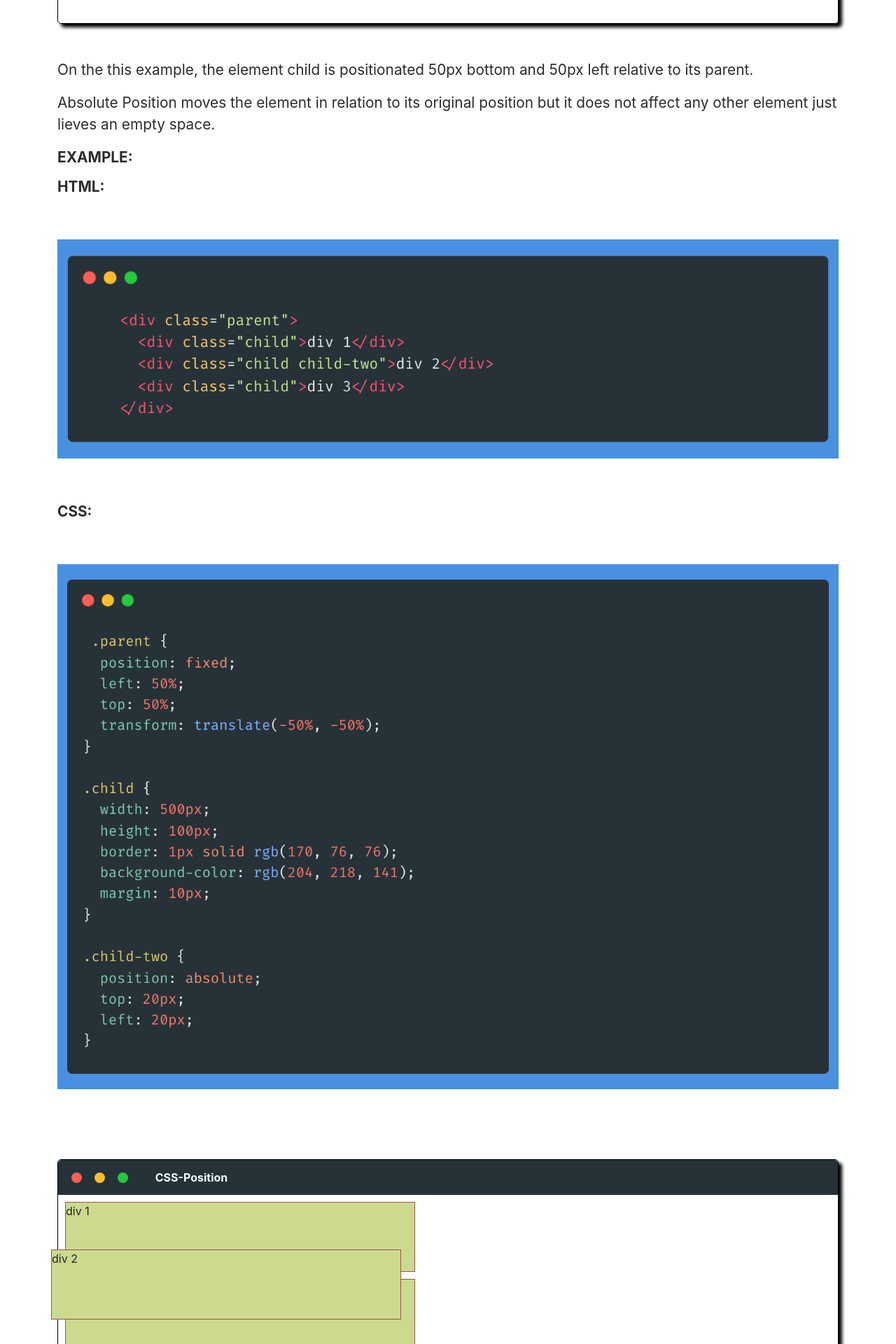
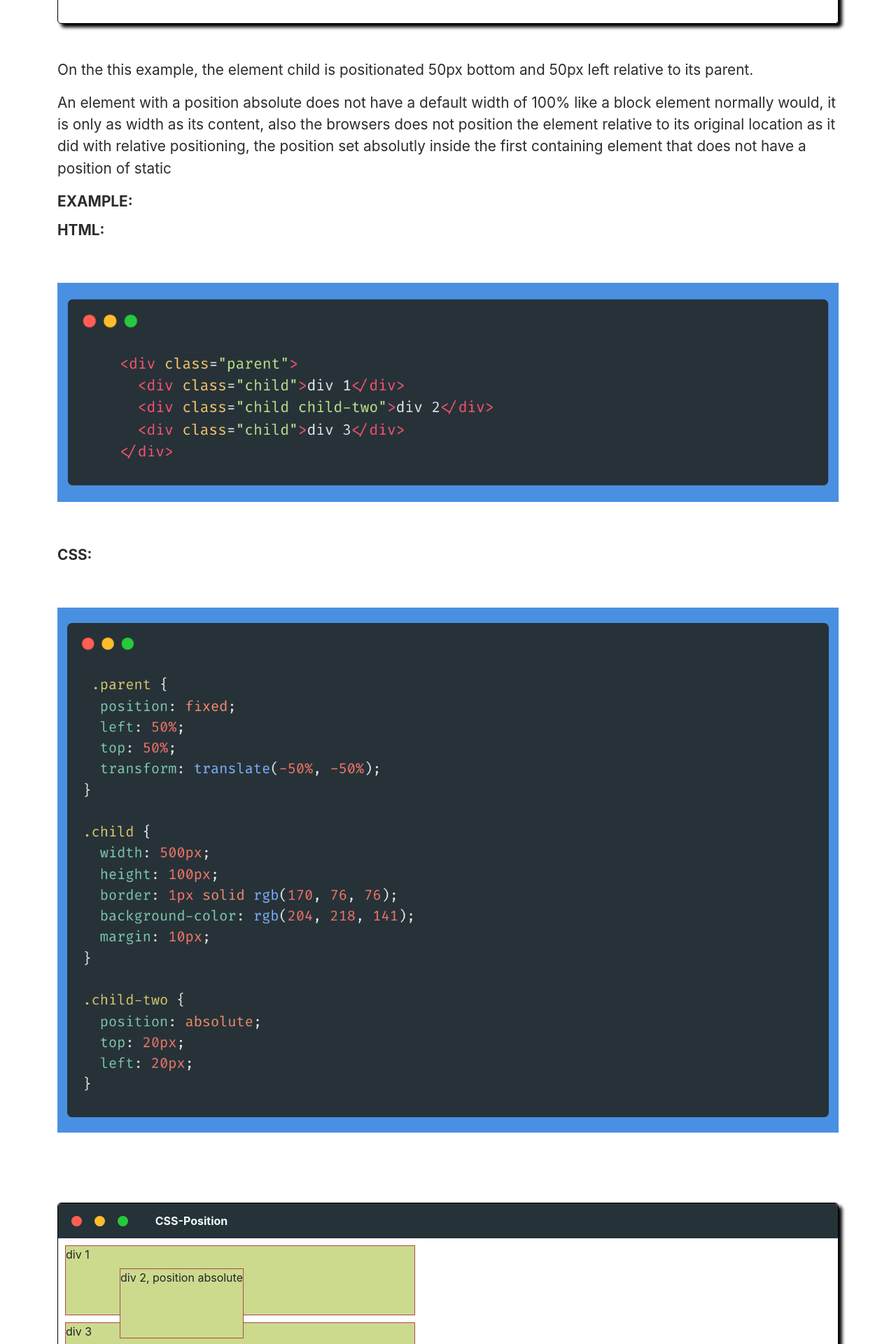
Before and after one commit to leonsuaren/position-property, a React (Create React App) app: page /absolute in a window 1280 px wide. Shown: the part 4500-6420 px from the top of the page at 70% size. Built offline with nearby package versions, Linux system fonts and the light colour scheme.

Commit message:
delete unnecessary files and fix the missing alt attribute on Img elements

```diff
--- a/src/components/pice-of-code/PiceOfCode.jsx
+++ /dev/null
@@ -1,8 +0,0 @@
-import React from 'react';
-import './styles.css';
-
-export const PiceOfCode = ({ children }) => {
-  return(
-    <div className='pice-of-code-container'>{ children }</div>
-  )
-}
--- a/src/components/pice-of-code/index.js
+++ /dev/null
@@ -1 +0,0 @@
-export { PiceOfCode } from './PiceOfCode';
--- a/src/components/pice-of-code/styles.css
+++ /dev/null
@@ -1,9 +0,0 @@
-.pice-of-code-container {
-  background-color: #262525;
-  display: flex;
-  flex-direction: column;
-  width: 100%;
-  padding: 50px 50px;
-  border-radius: 10px;
-  margin: 50px 0;
-}
--- a/src/views/absolute/Absolute.jsx
+++ b/src/views/absolute/Absolute.jsx
@@ -1,7 +1,6 @@
 import React from 'react';
 import './styles.css';
 
-import { PiceOfCode } from '../../components/pice-of-code';
 import { DisplayWindow } from '../../components/display-window';
 
 export const Absolute = () => {
@@ -18,9 +17,9 @@ export const Absolute = () => {
       <p>Setting the top, right, bottom, and left properties of a absolutly-positioned element will cause it to be adjusted away from its normal position.</p>
       <p className='example-text'>Example: </p>
       <p className='example-text'>HTML: </p>
-      <img src='/relativehtmlexample.png' />
+      <img alt='...' src='/relativehtmlexample.png' />
       <p className='example-text'>CSS: </p>
-      <img src='/absolutehtmlexample.png' />
+      <img alt='...' src='/absolutehtmlexample.png' />
       <DisplayWindow headerTitle='CSS-Position'>
         <div className='parent-element'>
           <div className='child-element' />
@@ -29,9 +28,9 @@ export const Absolute = () => {
       <p>On the example above, the element, a violet square div, it's positionaded 0 pixels top and 0 pixels left from its original position, since its nearest positioned ancestor is the document.</p>
       <p className='example-text'>Example Two: </p>
       <p className='example-text'>HTML: </p>
-        <img src='/absolutehtmlsecondexample.png' />
+        <img alt='...' src='/absolutehtmlsecondexample.png' />
       <p className='example-text'>CSS: </p>
-        <img src='/absolutecsssecondexample.png' />
+        <img alt='...' src='/absolutecsssecondexample.png' />
       <DisplayWindow headerTitle='CSS-Position'>
         <div className='window-wrapper'>
           <div className='parent-with-child'> Parent
@@ -40,16 +39,18 @@ export const Absolute = () => {
         </div>
       </DisplayWindow>
       <p>On the this example, the element child is positionated 50px bottom and 50px left relative to its parent. </p>
-      <p>Absolute Position moves the element in relation to its original position but it does not affect any other element just lieves an empty space.</p>
+      <p>An element with a position absolute does not have a default width of 100% like a block element normally would, it is only as width as its content, also the browsers does not position
+        the element relative to its original location as it did with relative positioning, the position set absolutly inside the first containing element that does not have a position of static
+      </p>
       <p className='example-text'>Example: </p>
       <p className='example-text'>HTML: </p>
-      <img src='/relativeexamplenospace.png' />
+      <img alt='...' src='/relativeexamplenospace.png' />
       <p className='example-text'>CSS: </p>
-      <img src='/cssexampleabsolutenospace.png' />
+      <img alt='...' src='/cssexampleabsolutenospace.png' />
       <DisplayWindow headerTitle='CSS-Position'>
         <div className="parent">
           <div className="child">div 1</div>
-          <div className="child child-two-absolute">div 2</div>
+          <div className="child-two-absolute">div 2, position absolute</div>
           <div className="child">div 3</div>
         </div>
       </DisplayWindow>
--- a/src/views/absolute/styles.css
+++ b/src/views/absolute/styles.css
@@ -48,6 +48,10 @@
 
 .child-two-absolute {
   position: absolute;
-  top: 6275px;
-  left: 63px;
+  top: 6302px;
+  left: 161px;
+  height: 100px;
+  border: 1px solid rgb(170, 76, 76);
+  background-color: rgb(204, 218, 141);
+  margin: 10px;
 }
--- a/src/views/fixed/Fixed.jsx
+++ b/src/views/fixed/Fixed.jsx
@@ -1,5 +1,4 @@
 import React from 'react';
-import { PiceOfCode } from '../../components/pice-of-code';
 import { DisplayWindow } from '../../components/display-window';
 import './styles.css';
 
@@ -16,9 +15,9 @@ export const Fixed = () => {
       </p>
       <p className='example-text'>Example: </p>
       <p className='example-text'>CSS </p>
-      <img src='css-fixed-example.png' />
+      <img alt='...' src='css-fixed-example.png' />
       <p className='example-text'>HTML </p>
-      <img src='./fixedexample.png' />
+      <img alt='...' src='./fixedexample.png' />
       <DisplayWindow headerTitle='CSS-Sticky'>
         <div className='overflow-section'>
           <p className="fixed-element">I am fixed!</p>
--- a/src/views/positioning/Positioning.jsx
+++ b/src/views/positioning/Positioning.jsx
@@ -1,7 +1,5 @@
 import React from 'react';
 import './styles.css';
-
-import { PiceOfCode } from '../../components/pice-of-code';
 
 export const Positioning = () => {
   return (
@@ -18,7 +16,7 @@ export const Positioning = () => {
         <li>sticky</li>
       </ul>
       <p className='example-text'>Example: </p>
-      <img src='/simplepositionexample.png'/>
+      <img alt='...' src='/simplepositionexample.png'/>
       <p>
         With the freedom of placing elements anywhere you want on a page, you can run into the problem of <i>overlap</i>, when an element takes up space another element is using. Nothing is
         stopping you from specifying the absolute lecation af elements so that they <i>overlap</i>. In this case, <b>CSS</b> relies on the <span className='code-on-paragraph'>z-index</span> of each element to determinate which element is on the top
--- a/src/views/relative/Relative.jsx
+++ b/src/views/relative/Relative.jsx
@@ -1,7 +1,6 @@
 import React from 'react';
 import './styles.css';
 
-import { PiceOfCode } from '../../components/pice-of-code';
 import { DisplayWindow } from '../../components/display-window';
 
 export const Relative = () => {
@@ -20,17 +19,17 @@ export const Relative = () => {
       <p>Setting the top, right, bottom, and left properties of a relatively-positioned element will cause it to be adjusted away from its normal position.</p>
       <p className='example-text'>Example: </p>
       <p className='example-text'>HTML: </p>
-      <img src='/relativehtmlexample.png' />
+      <img src='/relativehtmlexample.png' alt='...'/>
       <p className='example-text'>CSS: </p>
-      <img src='/realtivecssexample.png' />
+      <img src='/realtivecssexample.png' alt='...'/>
       <DisplayWindow headerTitle='CSS-Position'><div className='element-position'></div></DisplayWindow>
       <p>On this example, the element, a violet square div, it's positionaded 50 pixels top and 50 pixels left from its original position.</p>
       <p>Relative Position moves the element in relation to its original position but it does not affect any other element just lieves an empty space.</p>
       <p className='example-text'>Example: </p>
       <p className='example-text'>HTML: </p>
-      <img src='/relativeexamplenospace.png' />
+      <img src='/relativeexamplenospace.png' alt='...'/>
       <p className='example-text'>CSS: </p>
-      <img src='/relativeexamplenostace.png' />
+      <img src='/relativeexamplenostace.png' alt='...'/>
       <DisplayWindow headerTitle='CSS-Position'>
         <div className="parent">
           <div className="child">div 1</div>
--- a/src/views/sticky/Sticky.jsx
+++ b/src/views/sticky/Sticky.jsx
@@ -1,5 +1,4 @@
 import React from 'react';
-import { PiceOfCode } from '../../components/pice-of-code';
 import { DisplayWindow } from '../../components/display-window';
 import './styles.css';
 
@@ -29,9 +28,9 @@ export const Sticky = () => {
       <p>The element is positioned according to the normal flow of the document, and then offset relative to its nearest scrolling ancestor and containing block (nearest block-level ancestor), including table-related elements, based on the values of <span className='code-on-paragraph'>top</span>, <span className='code-on-paragraph'>right</span>, <span className='code-on-paragraph'>bottom</span>, and <span className='code-on-paragraph'>left</span>. The offset does not affect the position of any other elements.</p>
       <p className='example-text'>Example: </p>
       <p className='example-text'>HTML: </p>
-      <img src='/htmlstickyexample.png' />
+      <img alt='...' src='/htmlstickyexample.png' />
       <p className='example-text'>CSS: </p>
-      <img src='/stickycodeexample.png' />
+      <img alt='...' src='/stickycodeexample.png' />
       <DisplayWindow headerTitle='CSS-Sticky'>
         <div className='overflow-section'>
           <p>Try to <b>scroll</b> inside this frame to understand how sticky positioning works.</p>
```
